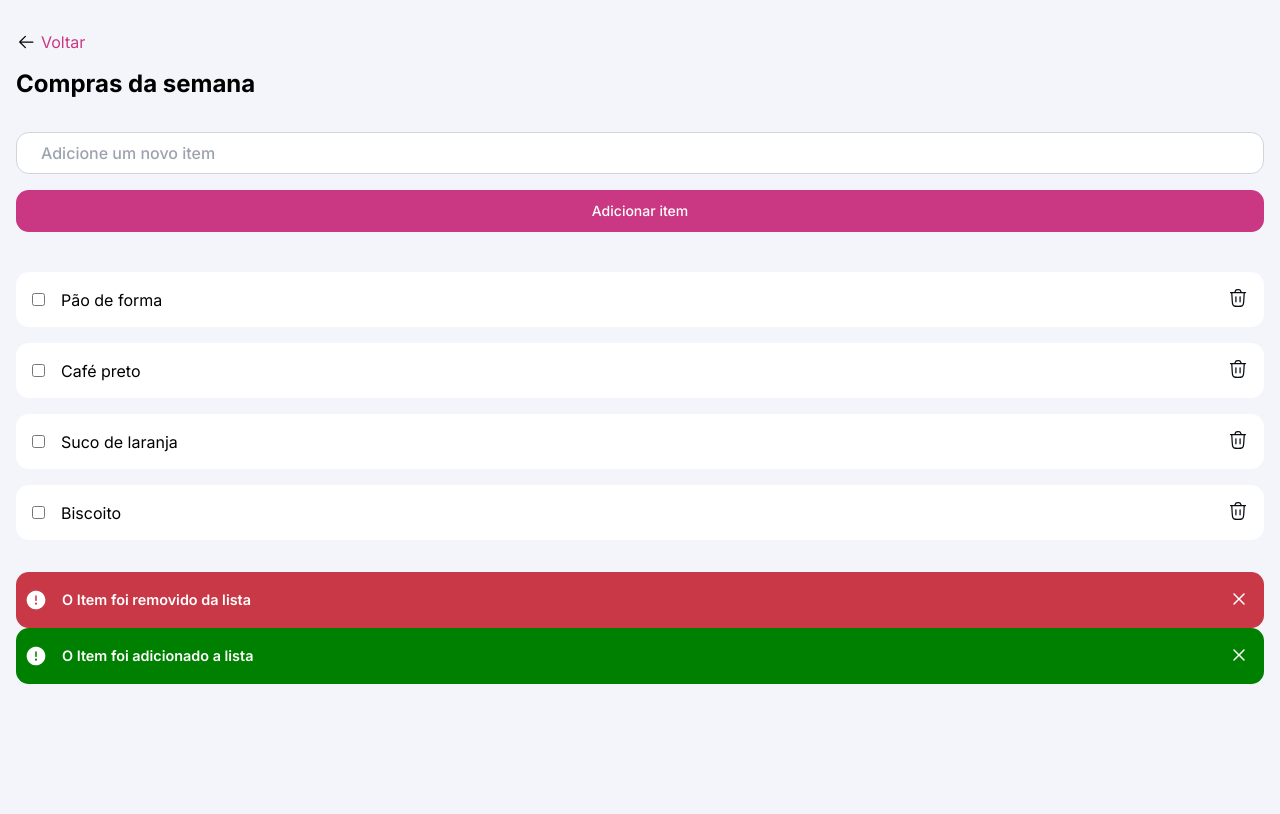
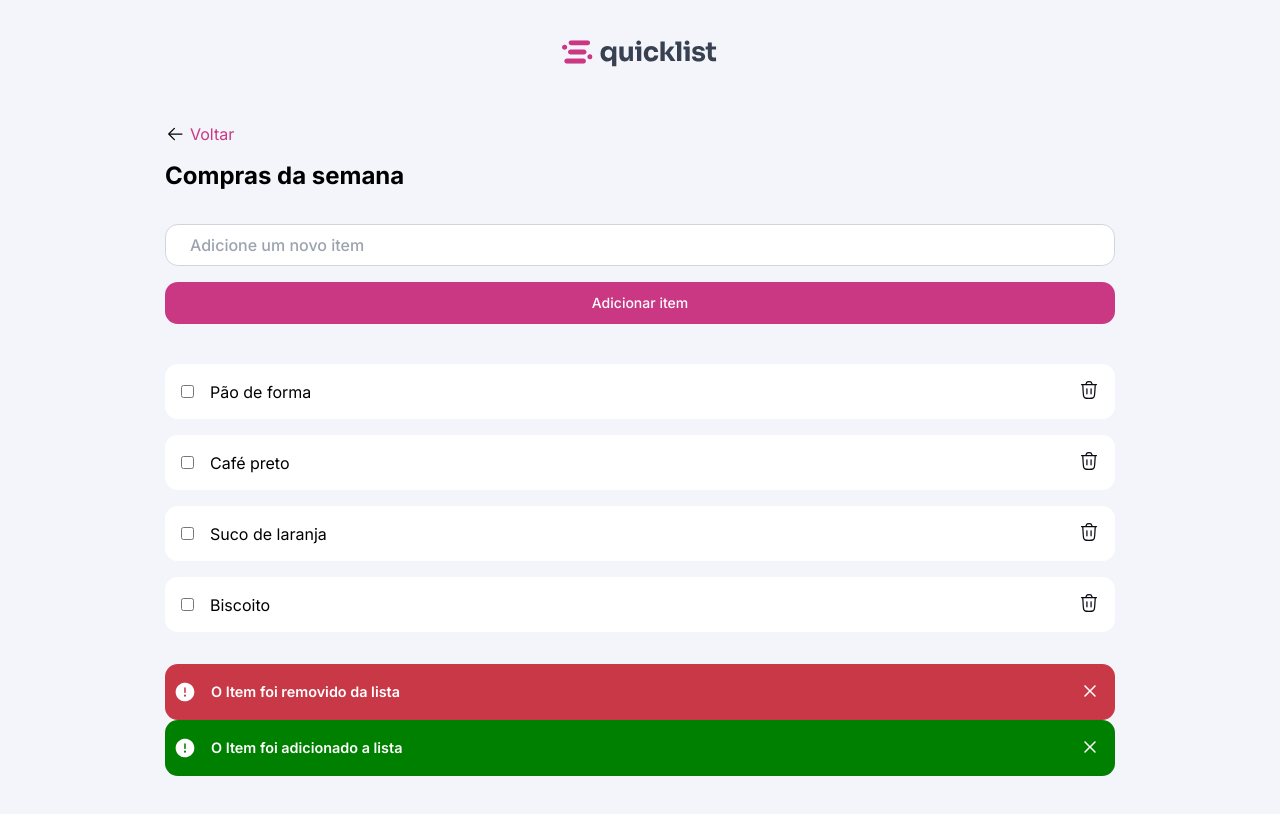
Before and after one commit to erickmarcal05/lista-de-compras-CRUD-basico, a plain HTML site: page index.html in a window 1280 px wide. Drawn offline with Linux system fonts and the light colour scheme.

Commit message:
acabei de fazer o responsivo, apenas coloquei no global, e no header eu coloquei a logo, HTML E CSS finalizado

```diff
--- a/css/form/form.css
+++ b/css/form/form.css
@@ -18,6 +18,7 @@
     display: flex;
     flex-direction: column;
     gap: 1rem;
+    overflow-y: scroll;
 }
 
 .items input[type="checkbox"]::after {
--- a/css/global.css
+++ b/css/global.css
@@ -9,6 +9,7 @@ body {
     margin-block: 2rem 4rem;
     padding-inline: 1rem;
     background-color: var(--background-primary);
+
 }
 
 a {
@@ -57,3 +58,12 @@ input {
     --paragraph: 500 1rem/1.25rem var(--font-family);
     --link: 500 .875rem/1rem var(--font-family);
 }
+
+
+@media(width >= 1024px) {
+    header, main, footer {
+        max-width: 950px;
+        margin: auto;
+
+    }
+}
--- a/css/header.css
+++ b/css/header.css
@@ -1,3 +1,11 @@
 .logo {
     display: none;
 }
+
+@media(width >= 1024px) {
+    header .logo {
+        display: block;
+        text-align: center;
+        margin-bottom: 3rem;
+    }
+}
```
